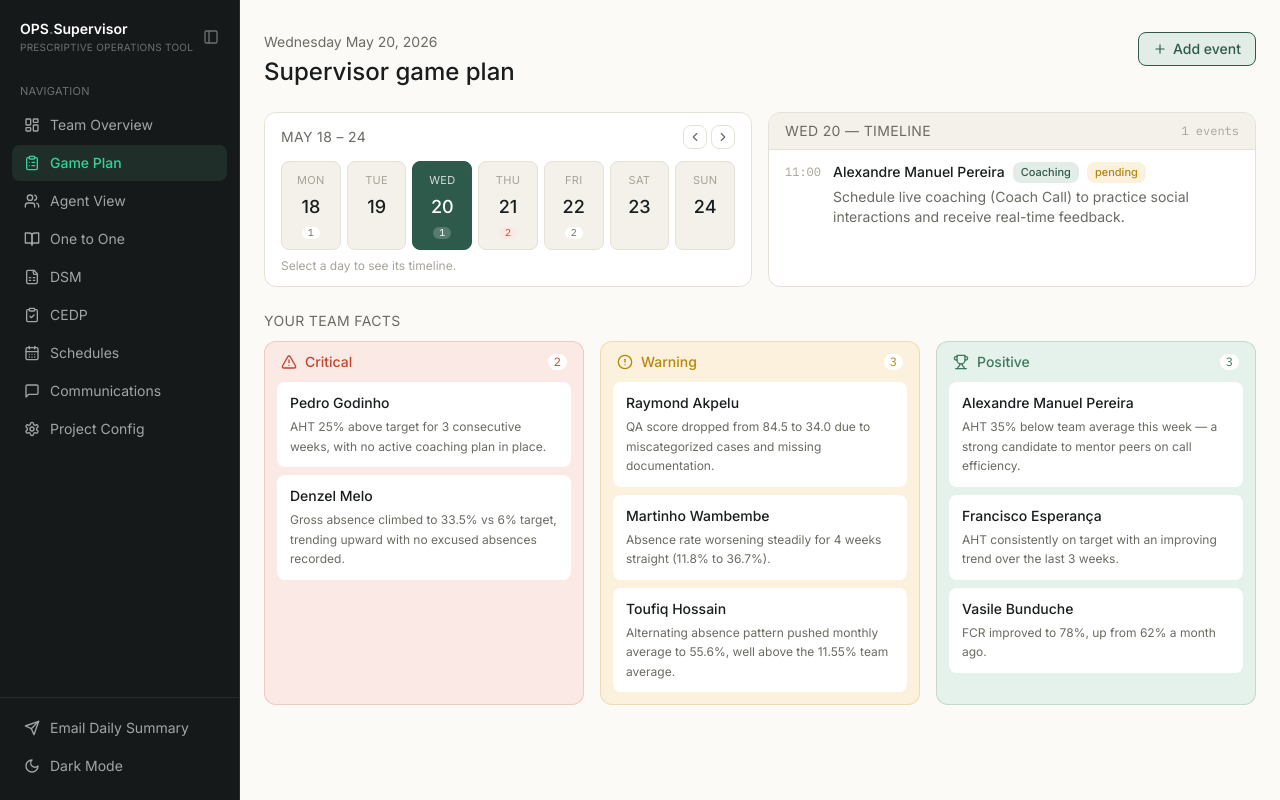
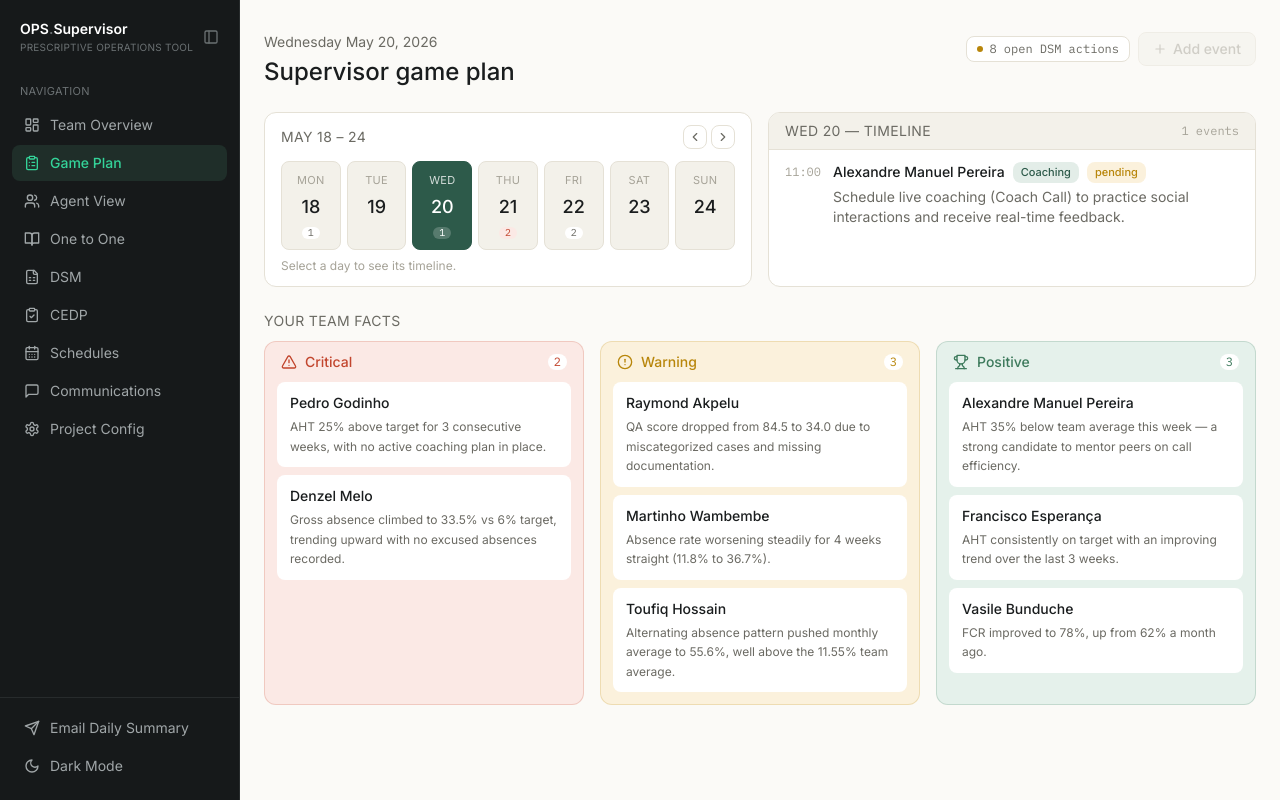
Before and after one commit to andresromero-blip/ops-supervisor-prototypes, a Next.js app: page /projects/20260620-game-plan in a window 1280 px wide. Built offline with nearby package versions, Linux system fonts and the light colour scheme.

Commit message:
Update page.tsx

```diff
--- a/app/projects/20260620-game-plan/page.tsx
+++ b/app/projects/20260620-game-plan/page.tsx
@@ -119,9 +119,19 @@ export default function GamePlanPage() {
               <p className="text-sm text-text-secondary mb-1">Wednesday May 20, 2026</p>
               <h1 className="text-2xl font-medium m-0">Supervisor game plan</h1>
             </div>
-            <button className="px-3.5 py-1.5 text-sm rounded-md font-medium border border-brand bg-brand-light text-brand inline-flex items-center gap-1.5">
-              <Plus size={14} /> Add event
-            </button>
+            <div className="flex items-center gap-2">
+              <span className="text-xs font-mono px-2.5 py-1 rounded-md border border-border bg-surface text-text-secondary inline-flex items-center gap-1.5">
+                <span className="w-1.5 h-1.5 rounded-full bg-warning inline-block" />
+                8 open DSM actions
+              </span>
+              <button
+                disabled
+                title="Coming soon"
+                className="px-3.5 py-1.5 text-sm rounded-md font-medium border border-border bg-surface-muted text-text-tertiary inline-flex items-center gap-1.5 cursor-not-allowed opacity-50"
+              >
+                <Plus size={14} /> Add event
+              </button>
+            </div>
           </div>
 
           {/* Main grid: week calendar | day timeline */}
```
